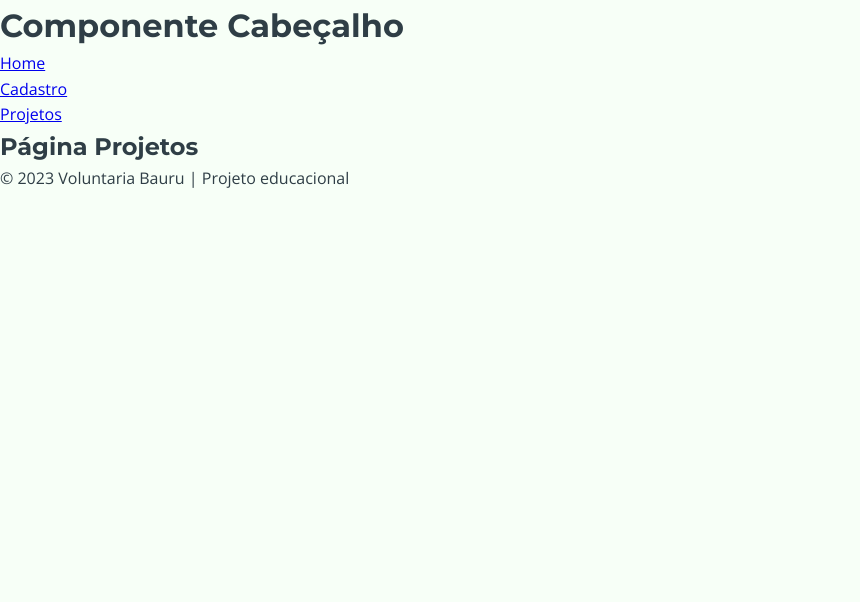
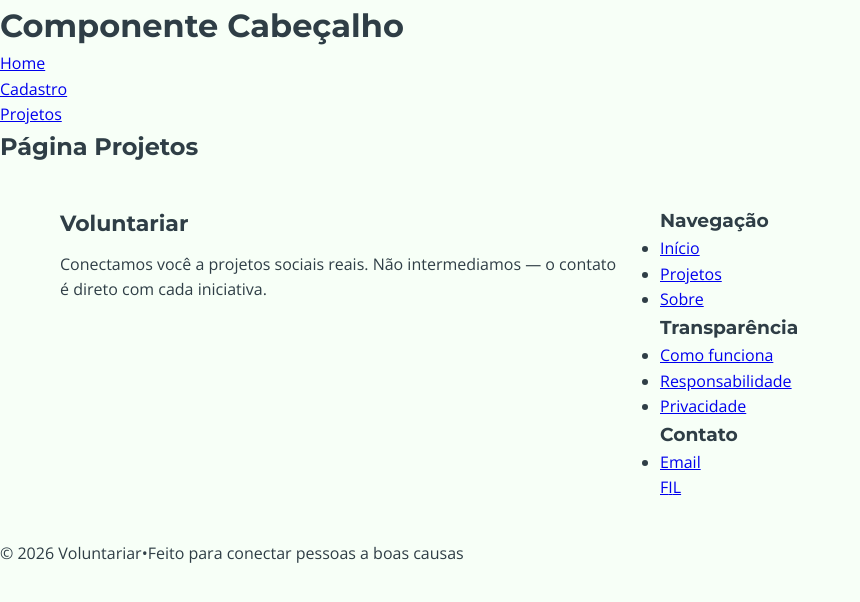
Before and after one commit to ceciliokaua/projeto-integrador-senac-bauru-solidaria, a React (Vite) app: page /projetos in a window 1280 px wide. Shown: the top 602 px of the page, without its empty margins (0-860 px from the left). Built offline with nearby package versions, Linux system fonts and the light colour scheme.

Commit message:
Criei o rodape

```diff
--- a/src/Style/style.css
+++ b/src/Style/style.css
@@ -143,3 +143,117 @@ button, .btn-primary {
     font-size: 1.1rem;
   }
 }
+
+/* SEÇÃO RODAPÉ */
+
+/* Cores base */
+
+/* Rodape geral */
+:rodape root {
+  --primary: #0EA5E9;
+  --secondary: #38BDF8;
+  --accent: #22C55E;
+  --background: #FFFFFF;
+  --text: #0F172A;
+}
+.Rodape {
+  background-color: var(--background);
+  border-top: 1px solid #e5e7eb;
+  margin-top: 60px;
+  font-family: Arial, Helvetica, sans-serif;
+}
+
+/* Container */
+.rodape-container {
+  max-width: 1200px;
+  margin: 0 auto;
+  padding: 40px 20px;
+
+  display: grid;
+  grid-template-columns: repeat(auto-fit, minmax(220px, 1fr));
+  gap: 40px;
+}
+
+/* Colunas */
+.rodape-column {
+  display: flex;
+  flex-direction: column;
+}
+
+/* Logo */
+.rodape-logo {
+  color: var(--primary);
+  font-size: 22px;
+  font-weight: bold;
+  margin-bottom: 10px;
+}
+
+/* Títulos */
+.rodape-title {
+  font-size: 16px;
+  font-weight: bold;
+  color: var(--text);
+  margin-bottom: 12px;
+}
+
+/* Texto */
+.rodape-text {
+  font-size: 14px;
+  color: var(--text);
+  line-height: 1.5;
+}
+
+/* Lista */
+.Rodape ul {
+  list-style: none;
+  padding: 0;
+}
+
+.Rodape ul li {
+  margin-bottom: 8px;
+}
+
+/* Links */
+.Rodape a {
+  text-decoration: none;
+  color: var(--text);
+  font-size: 14px;
+  transition: 0.2s;
+}
+
+.Rodape a:hover {
+  color: var(--primary);
+}
+
+/* Redes sociais */
+.socials {
+  display: flex;
+  gap: 10px;
+  margin-top: 15px;
+}
+
+.socials a {
+  width: 35px;
+  height: 35px;
+  background-color: var(--secondary);
+  color: white;
+  display: flex;
+  align-items: center;
+  justify-content: center;
+  border-radius: 50%;
+  font-weight: bold;
+  transition: 0.2s;
+}
+
+.socials a:hover {
+  background-color: var(--primary);
+}
+
+/* Parte inferior */
+.footer-bottom {
+  border-top: 1px solid #e5e7eb;
+  text-align: center;
+  padding: 20px;
+  font-size: 13px;
+  color: var(--text);
+}
--- a/src/componentes/Rodape.tsx
+++ b/src/componentes/Rodape.tsx
@@ -1,10 +1,134 @@
+import '../Style/style.css'
 
-function Rodape() {
+
+// function Rodape() {
+//   return (
+//     <footer className="rodape">
+//       <p>© 2023 Voluntaria Bauru | Projeto educacional</p>
+//     </footer>
+//   )
+// }
+
+// export default Rodape;
+
+
+
+// function Rodape(){
+//   return (
+//     <footer className= "rodape">
+//       <div className= "rodape-container">
+
+//         {/* Marca */}
+//         <div className="rodape-column">
+//           <h2 className= "rodape-logo">Voluntariar</h2>
+//           <p className="rodape-text">
+//             Plataforma dedicada à divulgação de projetos sociais.
+//             Não realizamos intermediação — o interessado entra em contato
+//             diretamente com as iniciativas.
+//           </p>
+//         </div>
+
+//         {/* Navegação */}
+//         <div className="rodape-column">
+//           <h3 className="rodape-title">Navegação</h3>
+//           <ul>
+//             <li><a href="/">Início</a></li>
+//             <li><a href="/projetos">Projetos</a></li>
+//             <li><a href="/sobre">Sobre nós</a></li>
+//           </ul>
+//         </div>
+
+//         {/* Transparência */}
+//         <div className="rodape-column">
+//           <h3 className="rodape-title">Transparência</h3>
+//           <ul>
+//             <li><a href="/como-funciona">Como funciona</a></li>
+//             <li><a href="/responsabilidade">Responsabilidade</a></li>
+//             <li><a href="/privacidade">Privacidade</a></li>
+//           </ul>
+//         </div>
+
+//         {/* Contato */}
+//         <div className="rodape-column">
+//           <h3 className="rodape-title">Contato</h3>
+//           <p className="rodape-text">baurusolidario2026@gmail.com</p>
+
+//           <div className="socials">
+//             <a href="#">F</a>
+//             <a href="#">I</a>
+//             <a href="#">L</a>
+//           </div>
+//         </div>
+
+//       </div>
+
+//       <div className="rodape-bottom">
+//         © 2026 Voluntariar — Todos os direitos reservados.
+//       </div>
+//     </footer>
+//   );
+// };
+
+
+function Rodape (){
   return (
     <footer className="rodape">
-      <p>© 2023 Voluntaria Bauru | Projeto educacional</p>
+      <div className="rodape-container">
+
+        {/* Marca */}
+        <div className="rodape-marca">
+          <h2 className="rodape-logo">Voluntariar</h2>
+          <p className="rodape-descricao">
+            Conectamos você a projetos sociais reais.
+            Não intermediamos — o contato é direto com cada iniciativa.
+          </p>
+        </div>
+
+        {/* Links */}
+        <div className="rodape-links">
+          <div>
+            <h3>Navegação</h3>
+            <ul>
+              <li><a href="/">Início</a></li>
+              <li><a href="/projetos">Projetos</a></li>
+              <li><a href="/sobre">Sobre</a></li>
+            </ul>
+          </div>
+
+          <div>
+            <h3>Transparência</h3>
+            <ul>
+              <li><a href="/como-funciona">Como funciona</a></li>
+              <li><a href="/responsabilidade">Responsabilidade</a></li>
+              <li><a href="/privacidade">Privacidade</a></li>
+            </ul>
+          </div>
+
+          <div>
+            <h3>Contato</h3>
+            <ul>
+              <li>
+                <a href="mailto:contato@voluntariar.com">Email</a>
+              </li>
+            </ul>
+
+            <div className="redes-sociais">
+              <a href="#">F</a>
+              <a href="#">I</a>
+              <a href="#">L</a>
+            </div>
+          </div>
+        </div>
+
+      </div>
+
+      <div className="rodape-base">
+        <span>© 2026 Voluntariar</span>
+        <span className="divisor">•</span>
+        <span>Feito para conectar pessoas a boas causas</span>
+      </div>
     </footer>
   )
-}
+};
 
 export default Rodape;
```
Also changed, not shown: 1 other file (tests, documents, lock files or other folders).
